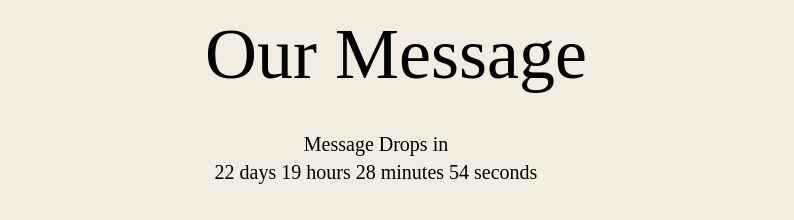
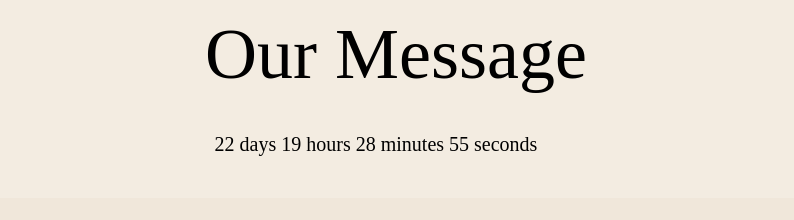
Before and after one commit to Tubbster-UX/Heredia-Gebhart, a React (Create React App) app: page / in a window 1280 px wide. Shown: the part 1140-1360 px from the top of the page, without its empty margins (264-1058 px from the left). Built offline with nearby package versions, Linux system fonts and the light colour scheme.

Commit message:
Update timer.js

```diff
--- a/src/timer.js
+++ b/src/timer.js
@@ -41,8 +41,10 @@ const Timer = () => {
       });
       return (
         <div>
-          <h1>Message Drops in</h1>
-          {timerComponents.length ? timerComponents : <span>Time's up!</span>}
+          {timerComponents.length ? timerComponents : <span><video
+    className="lg:w-[50vw] m-auto" poster='https://media.graphassets.com/cJb616vSQir0Gjjq8wyw' controls
+    src="https://media.graphassets.com/aWpGOGRMTMe2RNz58k51"
+ ></video></span>}
         </div>
       );
 };
```
